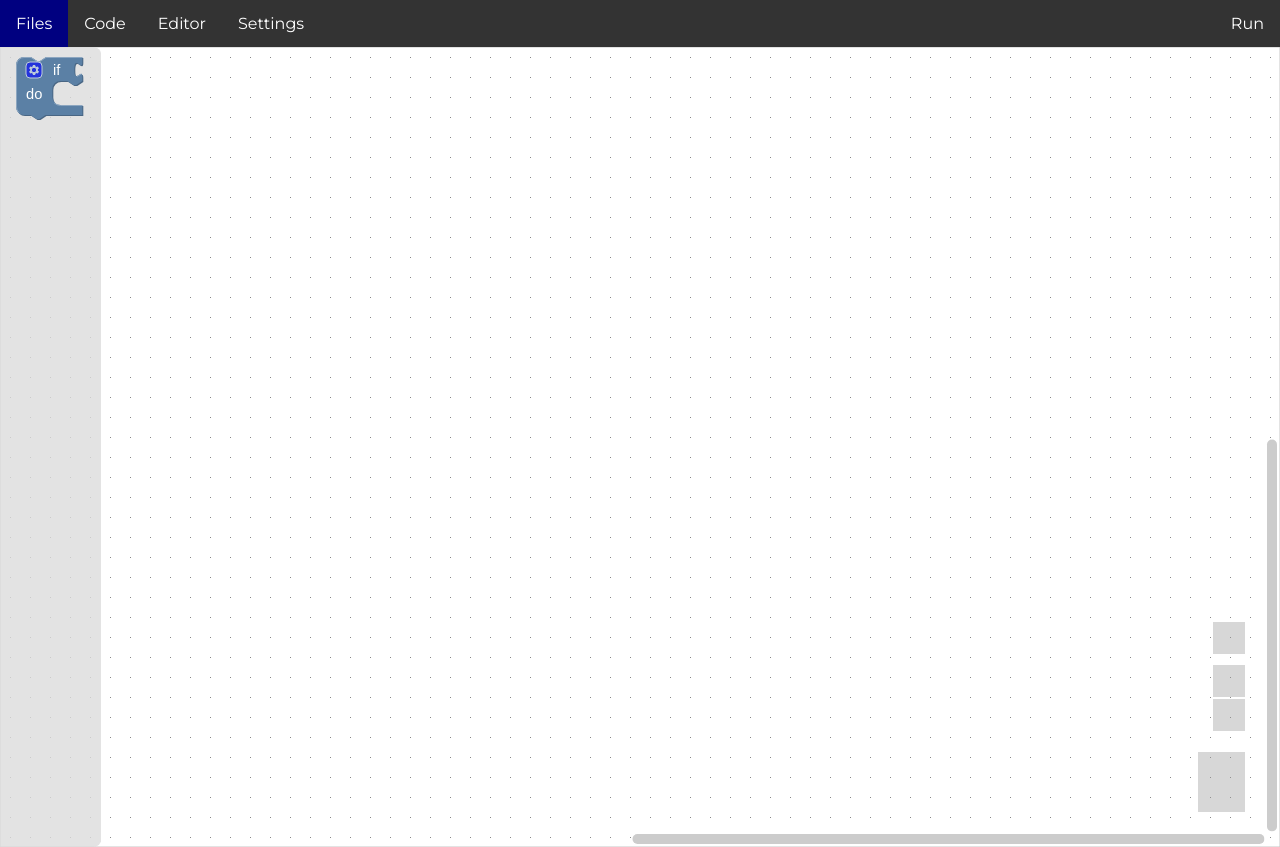
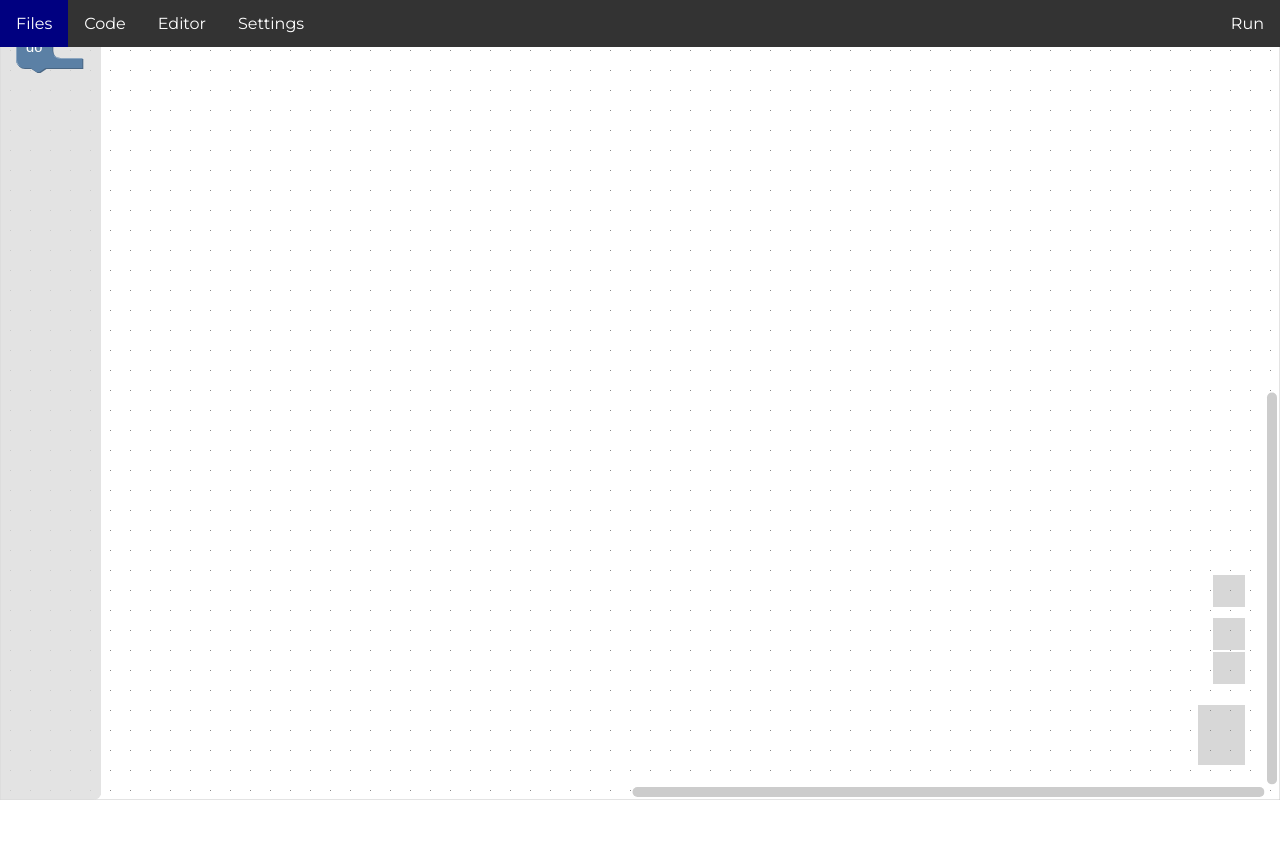
Before and after one commit to OnesAndZer0s/ByteBit, a plain HTML site: page index.html in a window 1280 px wide. Shown: the top 847 px of the page. After the commit the page ends 800 px from the top, so only its background shows below. Drawn offline with Linux system fonts and the light colour scheme; grey boxes are pictures that could not be loaded.

Commit message:
Update index.html

```diff
--- a/index.html
+++ b/index.html
@@ -23,8 +23,8 @@
   width: 100%;
   height: 100%;
   left: 0px;
-  top: 47px;
-  z-index: 80;
+  top: 0px;
+  z-index: 1;
 }
 
 .navbar {
@@ -35,6 +35,7 @@
     position: absolute;
     left: 0px;
     top: 0px;
+    z-index: 2;
 }
 
 .navbar a{
```
